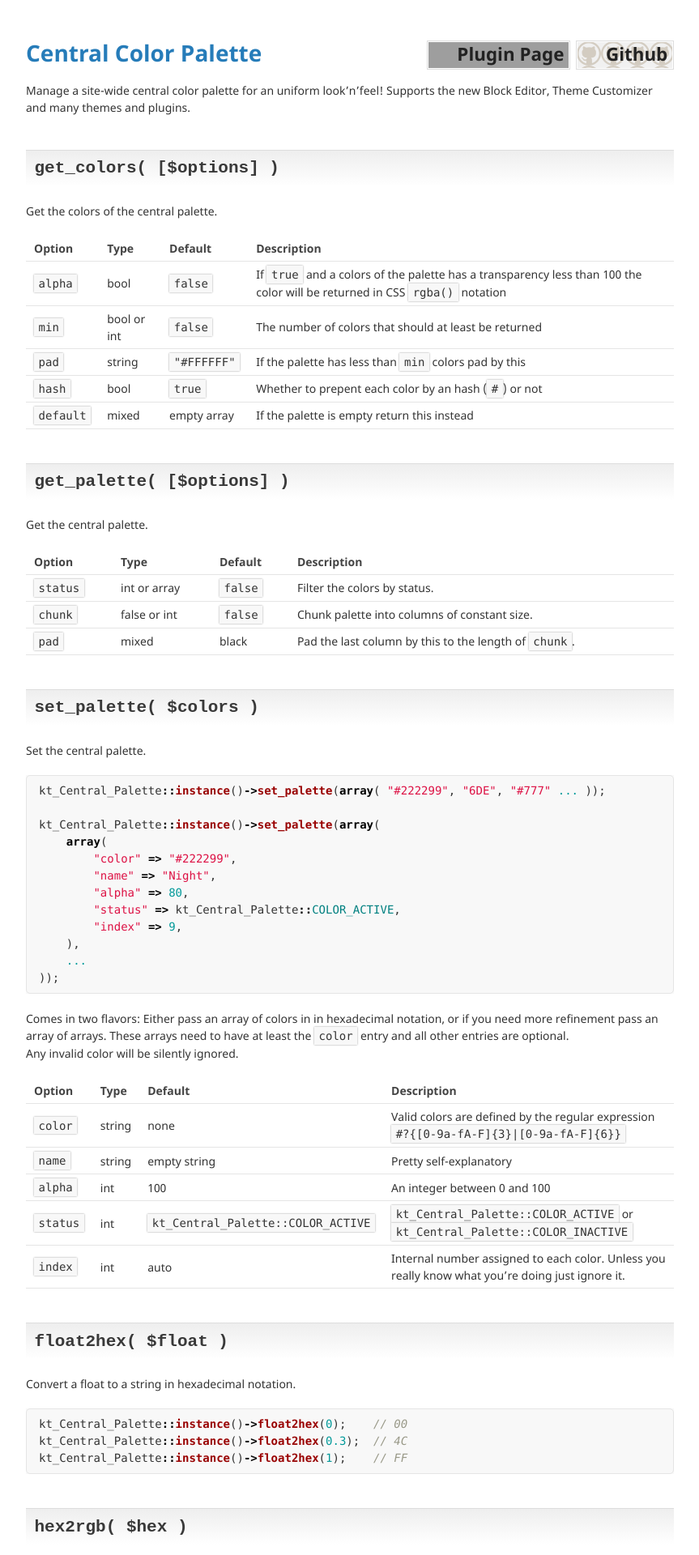
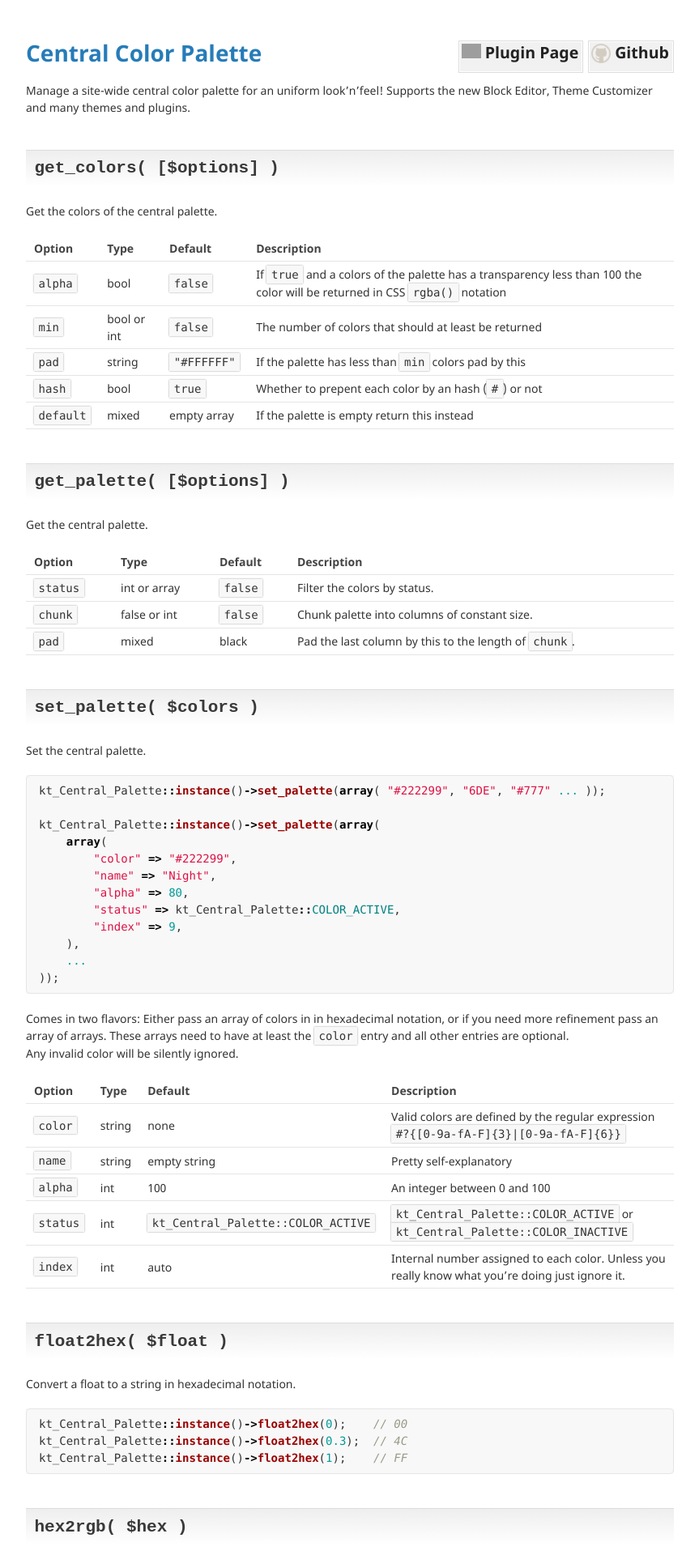
Before and after one commit to kungtiger/central-color-palette, a Jekyll site: the page built from index.md, in a window 1280 px wide. Shown: the top 1920 px of the page at 81% size, without its empty margins (208-1071 px from the left). Built offline with Jekyll 4.4.1, drawn with Linux system fonts in a browser that asks for light colours; grey boxes are pictures that could not be loaded.

```diff
--- a/_sass/style.scss
+++ b/_sass/style.scss
@@ -67,15 +67,19 @@
 
 h1 {
     .link {
+        height: 32px;
         float: right;
         color: #222;
-        font-size: .8em;
+        font-size: .7em;
         border: 1px solid #ddd;
         margin-left: .3em;
-        padding: .2em .3em;
-        padding-left: 36px;
+        padding: 3px 5px;
+        padding-left: 32px;
         background-color: #f1f1f1;
         box-shadow: inset 0 0 0 1px #fff;
+        background-size: 24px;
+        background-repeat: no-repeat;
+        background-position: 3px 3px;
     }
     @each $icon in (github, wordpress) {
         .link-#{$icon} {
```
Also changed, not shown: assets/images/github.svg (added), assets/images/wordpress.svg (added).
